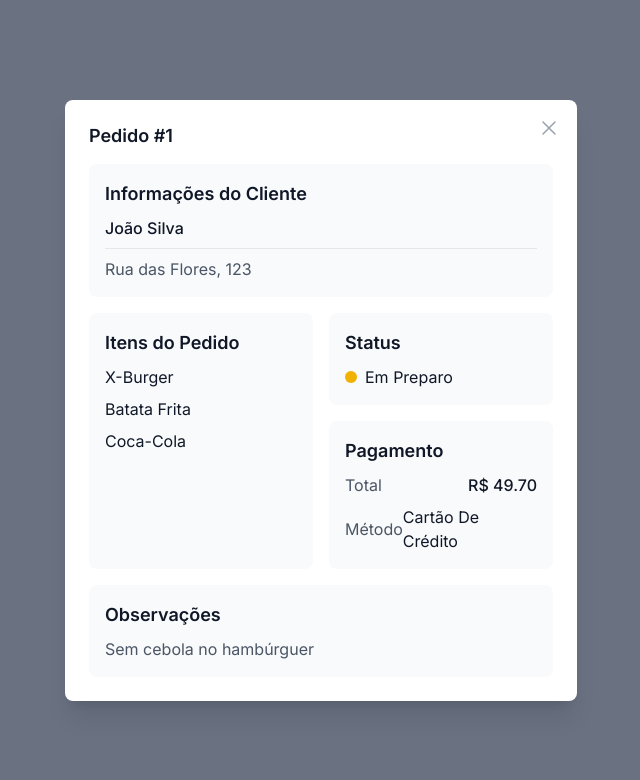
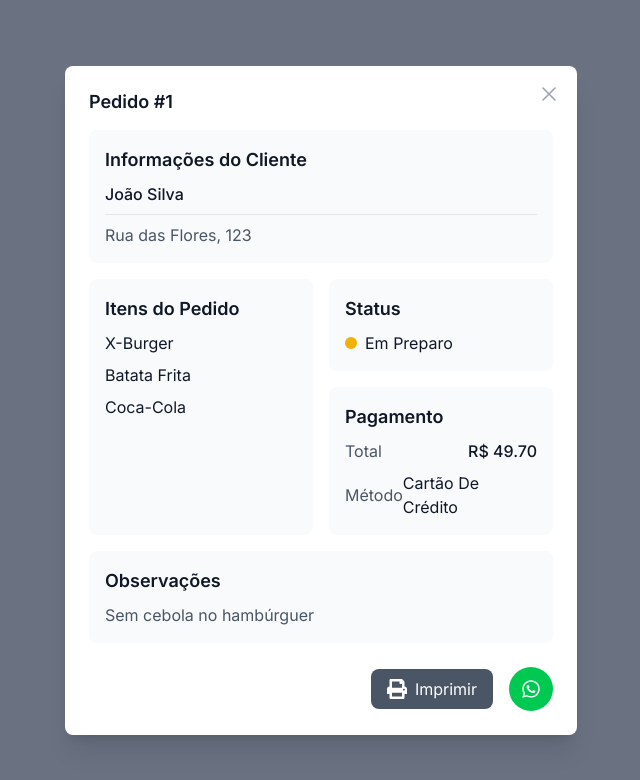
Before and after one commit to in1ootiva/admin-next, a Next.js app: page /pedidos in a window 1280 px wide. Both pictures are taken after a click on the element 453 px from the left and 170 px from the top of the page. Shown: the top 780 px of the page, without its empty margins (319-959 px from the left). Built offline with nearby package versions, Linux system fonts and the light colour scheme.

Commit message:
feat: adiciona botões de imprimir e compartilhar no WhatsApp

```diff
--- a/src/app/pedidos/page.tsx
+++ b/src/app/pedidos/page.tsx
@@ -2,6 +2,7 @@
 
 import { useState, useRef } from 'react';
 import Modal from '@/components/Modal';
+import { FaWhatsapp, FaPrint } from 'react-icons/fa';
 
 interface Order {
   id: number;
@@ -57,6 +58,90 @@ export default function PedidosPage() {
       setSelectedOrder({ ...selectedOrder, status });
       setIsStatusMenuOpen(false);
     }
+  };
+
+  const handlePrint = () => {
+    if (!selectedOrder) return;
+
+    const printWindow = window.open('', '_blank');
+    if (printWindow) {
+      printWindow.document.write(`
+        <html>
+          <head>
+            <title>Pedido #${selectedOrder.id}</title>
+            <style>
+              body { font-family: Arial, sans-serif; padding: 20px; }
+              .header { text-align: center; margin-bottom: 20px; }
+              .section { margin-bottom: 20px; }
+              .section-title { font-weight: bold; margin-bottom: 10px; }
+              .item { display: flex; justify-content: space-between; margin-bottom: 5px; }
+              .total { font-weight: bold; margin-top: 10px; }
+              .footer { margin-top: 30px; text-align: center; font-size: 12px; color: #666; }
+            </style>
+          </head>
+          <body>
+            <div class="header">
+              <h1>Pedido #${selectedOrder.id}</h1>
+              <p>Data: ${new Date().toLocaleDateString()}</p>
+            </div>
+
+            <div class="section">
+              <div class="section-title">Cliente</div>
+              <p>${selectedOrder.customerName}</p>
+              <p>${selectedOrder.address}</p>
+            </div>
+
+            <div class="section">
+              <div class="section-title">Itens</div>
+              ${selectedOrder.items.map(item => `
+                <div class="item">
+                  <span>${item}</span>
+                </div>
+              `).join('')}
+              <div class="total">
+                Total: R$ ${selectedOrder.total.toFixed(2)}
+              </div>
+            </div>
+
+            <div class="section">
+              <div class="section-title">Informações Adicionais</div>
+              <p>Status: ${selectedOrder.status}</p>
+              <p>Forma de Pagamento: ${selectedOrder.paymentMethod}</p>
+              ${selectedOrder.notes ? `<p>Observações: ${selectedOrder.notes}</p>` : ''}
+            </div>
+
+            <div class="footer">
+              <p>Impresso em: ${new Date().toLocaleString()}</p>
+            </div>
+          </body>
+        </html>
+      `);
+      printWindow.document.close();
+      printWindow.print();
+    }
+  };
+
+  const handleWhatsApp = () => {
+    if (!selectedOrder) return;
+
+    const message = `
+*Pedido #${selectedOrder.id}*
+Data: ${new Date().toLocaleDateString()}
+
+*Cliente:* ${selectedOrder.customerName}
+*Endereço:* ${selectedOrder.address}
+
+*Itens:*
+${selectedOrder.items.map(item => `- ${item}`).join('\n')}
+
+*Total:* R$ ${selectedOrder.total.toFixed(2)}
+*Status:* ${selectedOrder.status}
+*Forma de Pagamento:* ${selectedOrder.paymentMethod}
+${selectedOrder.notes ? `\n*Observações:* ${selectedOrder.notes}` : ''}
+    `.trim();
+
+    const whatsappUrl = `https://wa.me/?text=${encodeURIComponent(message)}`;
+    window.open(whatsappUrl, '_blank');
   };
 
   return (
@@ -156,6 +241,24 @@ export default function PedidosPage() {
                 <p className="text-gray-600">{selectedOrder.notes}</p>
               </div>
             )}
+
+            {/* Botões de Ação */}
+            <div className="flex items-center justify-end gap-4 mt-6">
+              <button
+                onClick={handlePrint}
+                className="flex items-center gap-2 bg-gray-600 text-white px-4 py-2 rounded-lg hover:bg-gray-700 transition-colors"
+              >
+                <FaPrint className="w-5 h-5" />
+                Imprimir
+              </button>
+              <button
+                onClick={handleWhatsApp}
+                className="bg-green-500 text-white p-3 rounded-full hover:bg-green-600 transition-colors"
+                title="Compartilhar no WhatsApp"
+              >
+                <FaWhatsapp className="w-5 h-5" />
+              </button>
+            </div>
           </div>
         )}
       </Modal>
```
